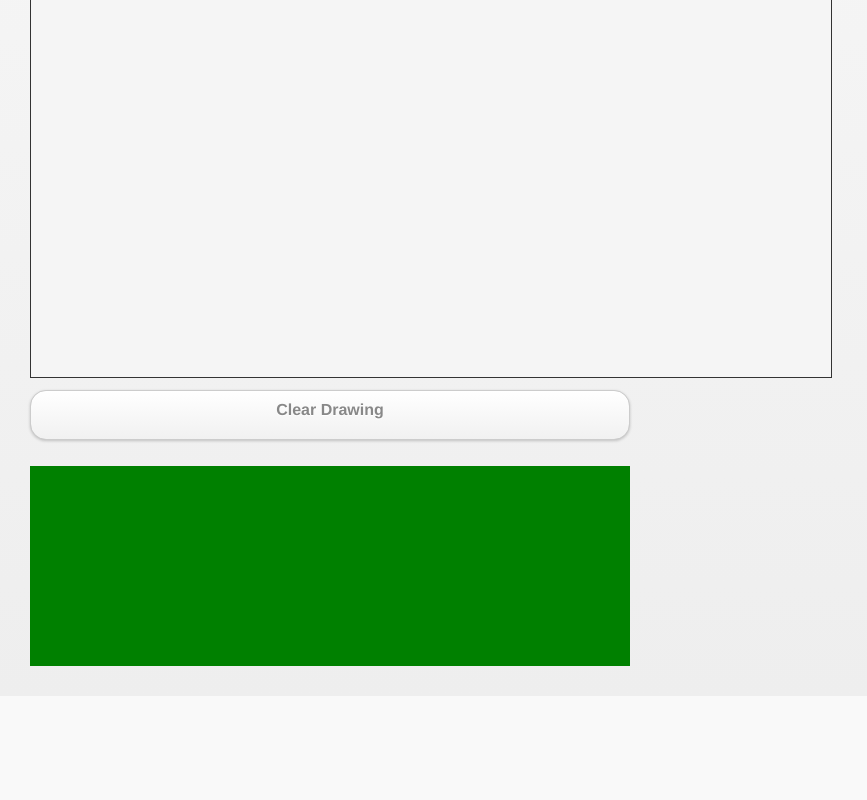
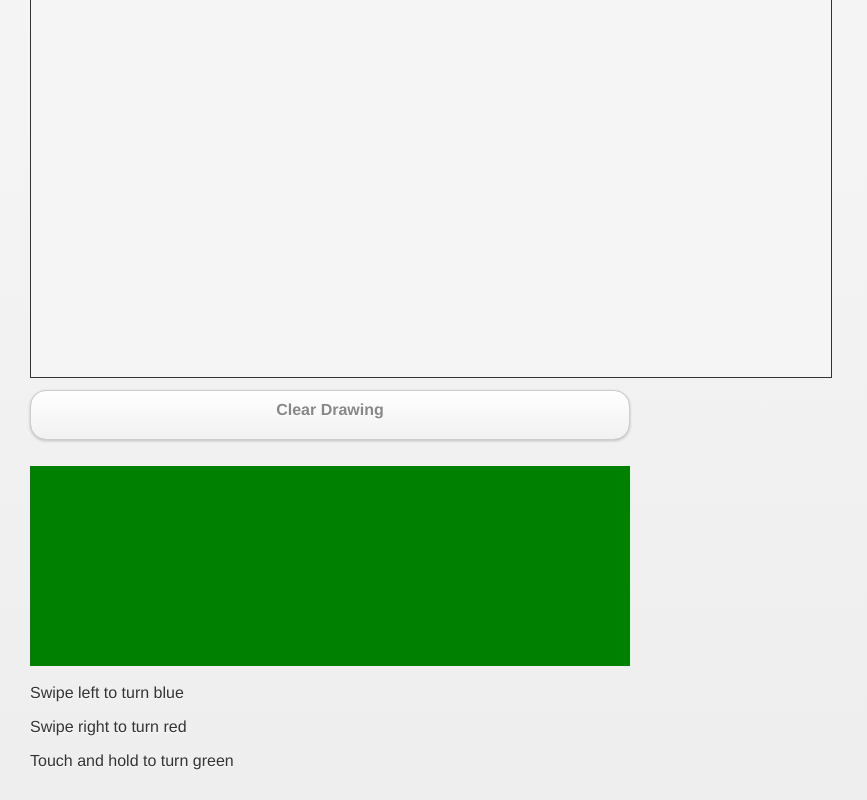
Before and after one commit to ajmark/hw7, a plain HTML site: page index.html in a window 1280 px wide. Shown: the part 516-1316 px from the top of the page, without its empty margins (0-867 px from the left). Before the commit the page ends 1212 px from the top, so only its background shows below. Drawn offline with Linux system fonts and the light colour scheme; a web font is replaced by a local one.

Commit message:
added caching

```diff
--- a/index.html
+++ b/index.html
@@ -1,5 +1,5 @@
 <!DOCTYPE html>
-<html>
+<html manifest="cache.manifest">
   <head>
 
     <title>Hw 67328</title>
@@ -20,6 +20,13 @@
       <button id="clear">Clear Drawing</button>
       <br>
       <div id="response"></div>
+      <br>
+      <div id="directions">
+        <p>Swipe left to turn blue</p>
+        <p>Swipe right to turn red</p>
+        <p>Touch and hold to turn green</p>
+      </div>
+
     </div>
   </body>
 </html>
```
Also changed, not shown: 1 other file.
